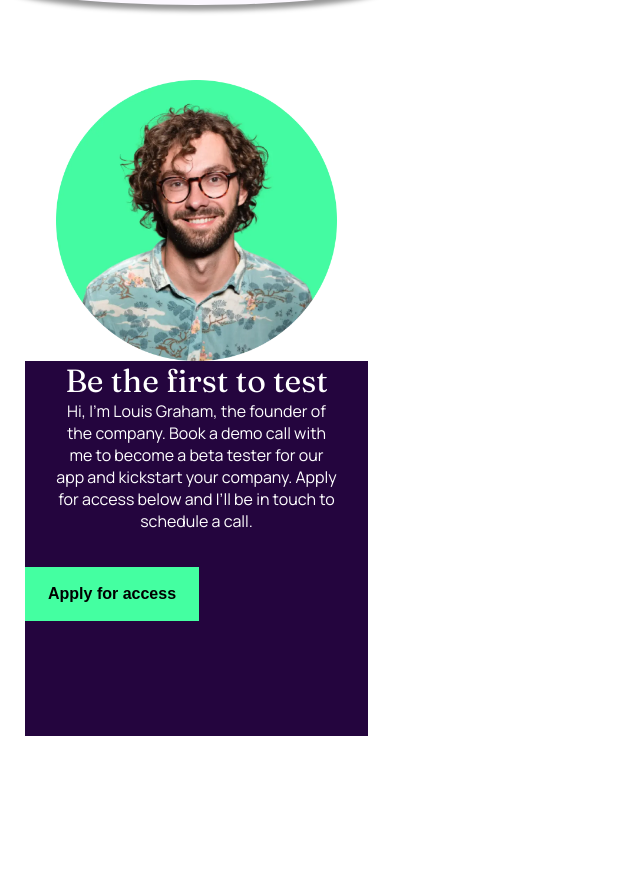
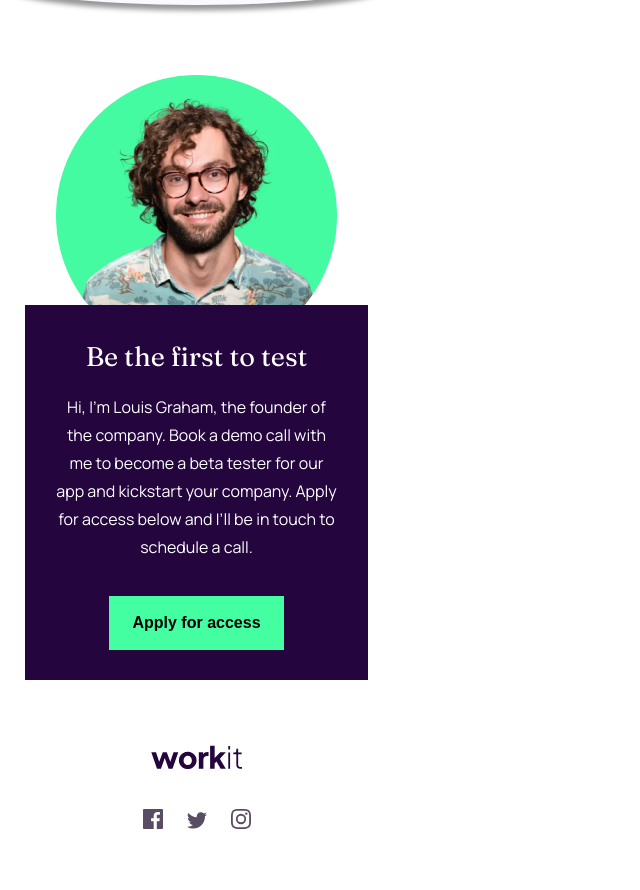
Before and after one commit to rjcrowderschaefer/fm-workit-landing-page, a plain HTML site: page starter-code/index.html in a window 1280 px wide. Shown: the part 1336-2226 px from the top of the page, without its empty margins (0-640 px from the left). Before the commit the page ends 2072 px from the top, so only its background shows below. Drawn offline with Linux system fonts and the light colour scheme.

Commit message:
Update design for tester aside and footer

```diff
--- a/starter-code/index.html
+++ b/starter-code/index.html
@@ -52,43 +52,99 @@
       <div class="insights-num">1</div>
       <p class="insights-description">
         <span class="insights-header">Actionable insights</span>
-        Optimize your products, improve customer
-        satisfaction and stay ahead of the competition with our product data
-        analytics.
+        Optimize your products, improve customer satisfaction and stay ahead of
+        the competition with our product data analytics.
       </p>
       <div class="insights-num">2</div>
       <p class="insights-description">
         <span class="insights-header">Data-driven decisions</span>
-        Make data-driven decisions with our product data
-        analytics. Our AI-generated reports help you unlock insights hidden in
-        your product data.
+        Make data-driven decisions with our product data analytics. Our
+        AI-generated reports help you unlock insights hidden in your product
+        data.
       </p>
       <div class="insights-num">3</div>
       <p class="insights-description">
         <span class="insights-header">Always affordable</span>
-        Always affordable pricing that scales with your
-        business. Get top-quality product data analytics services without hidden
-        costs or unexpected fees.
+        Always affordable pricing that scales with your business. Get
+        top-quality product data analytics services without hidden costs or
+        unexpected fees.
       </p>
     </section>
 
     <aside>
+      <div class="tester-container">
         <img
           src="assets/images/image-founder.webp"
           alt="image of workit owner"
           class="owner-image"
         />
-     <div class="tester-container">
+        <div class="tester-text-container">
           <span class="tester-header">Be the first to test</span>
-      <p class="tester-description">Hi, I'm Louis Graham, the founder of the company.
-      Book a demo call with me to become a beta tester for our app and kickstart
-      your company. Apply for access below and I’ll be in touch to schedule a
+          <p class="tester-description">
+            Hi, I'm Louis Graham, the founder of the company. Book a demo call
+            with me to become a beta tester for our app and kickstart your
+            company. Apply for access below and I’ll be in touch to schedule a
             call.
           </p>
           <button>Apply for access</button>
         </div>
+      </div>
     </aside>
 
-    <footer></footer>
+    <footer>
+      <svg
+        class="footer-logo"
+        xmlns="http://www.w3.org/2000/svg"
+        width="97"
+        height="26"
+        viewBox="0 0 97 26"
+      >
+        <path
+          fill="#24053E"
+          d="m10.528 25 4.064-11.2L18.624 25h4.16l6.048-17.472H23.84l-3.392 10.144-3.776-10.144h-4.16L8.704 17.672 5.312 7.528H.352L6.368 25h4.16Zm28.324.384c1.728 0 3.296-.395 4.704-1.184a9.132 9.132 0 0 0 3.376-3.248c.842-1.376 1.264-2.939 1.264-4.688 0-1.77-.422-3.339-1.264-4.704a9.173 9.173 0 0 0-3.376-3.232c-1.408-.79-2.976-1.184-4.704-1.184-1.728 0-3.302.395-4.72 1.184a9.138 9.138 0 0 0-3.392 3.232c-.843 1.365-1.264 2.933-1.264 4.704 0 1.75.42 3.312 1.264 4.688a9.097 9.097 0 0 0 3.392 3.248c1.418.79 2.992 1.184 4.72 1.184Zm0-4.32c-1.302 0-2.363-.448-3.184-1.344-.822-.896-1.232-2.048-1.232-3.456 0-1.387.41-2.533 1.232-3.44.82-.907 1.882-1.36 3.184-1.36 1.3 0 2.357.453 3.168 1.36.81.907 1.216 2.053 1.216 3.44 0 1.408-.406 2.56-1.216 3.456-.811.896-1.867 1.344-3.168 1.344ZM55.367 25v-9.408c0-1.301.363-2.31 1.088-3.024.725-.715 1.675-1.072 2.848-1.072h1.504v-4.16h-1.024c-1.067 0-2.01.197-2.832.592-.821.395-1.456 1.136-1.904 2.224V7.528h-4.48V25h4.8Zm11.908 0v-5.344l1.92-2.112L73.643 25h5.44l-6.304-10.432 6.336-7.04h-5.92l-5.92 6.304V.776h-4.8V25h4.8ZM83.598 4.68V1.16h-1.92v3.52h1.92Zm0 20.32V8.008h-1.92V25h1.92Zm11.012.192c.17 0 .405-.01.704-.032.298-.021.565-.064.8-.128v-1.76a11.29 11.29 0 0 1-1.216.096c-.768 0-1.355-.139-1.76-.416a2.012 2.012 0 0 1-.816-1.088 4.628 4.628 0 0 1-.208-1.376V9.832h3.712V8.008h-3.712V4.04h-1.92v1.824c0 .661-.176 1.184-.528 1.568-.352.384-.838.576-1.456.576h-1.216v1.824h3.2v10.656c0 1.536.378 2.704 1.136 3.504.757.8 1.85 1.2 3.28 1.2Z"
+        />
+      </svg>
+
+      <div class="social-logos-footer">
+        <svg
+          class="social-logo"
+          xmlns="http://www.w3.org/2000/svg"
+          width="20"
+          height="20"
+          viewBox="0 0 20 20"
+        >
+          <path
+            fill="#584D62"
+            d="M18.896 0H1.104C.494 0 0 .494 0 1.104v17.793C0 19.506.494 20 1.104 20h9.58v-7.745H8.076V9.237h2.606V7.01c0-2.583 1.578-3.99 3.883-3.99 1.104 0 2.052.082 2.329.119v2.7h-1.598c-1.254 0-1.496.597-1.496 1.47v1.928h2.989l-.39 3.018h-2.6V20h5.098c.608 0 1.102-.494 1.102-1.104V1.104C20 .494 19.506 0 18.896 0Z"
+          />
+        </svg>
+
+        <svg
+          class="social-logo"
+          xmlns="http://www.w3.org/2000/svg"
+          width="20"
+          height="17"
+          viewBox="0 0 20 17"
+        >
+          <path
+            fill="#584D62"
+            d="M20 2.172a8.192 8.192 0 0 1-2.357.646 4.11 4.11 0 0 0 1.805-2.27 8.22 8.22 0 0 1-2.606.996A4.096 4.096 0 0 0 13.847.248c-2.65 0-4.596 2.472-3.998 5.037A11.648 11.648 0 0 1 1.392 1a4.109 4.109 0 0 0 1.27 5.478 4.086 4.086 0 0 1-1.858-.513c-.045 1.9 1.318 3.679 3.291 4.075a4.113 4.113 0 0 1-1.853.07 4.106 4.106 0 0 0 3.833 2.849A8.25 8.25 0 0 1 0 14.658a11.616 11.616 0 0 0 6.29 1.843c7.618 0 11.923-6.434 11.663-12.205A8.354 8.354 0 0 0 20 2.172Z"
+          />
+        </svg>
+
+        <svg
+          class="social-logo"
+          xmlns="http://www.w3.org/2000/svg"
+          width="20"
+          height="20"
+          viewBox="0 0 20 20"
+        >
+          <path
+            fill="#584D62"
+            d="M10 1.802c2.67 0 2.987.01 4.042.059 2.71.123 3.975 1.409 4.099 4.099.048 1.054.057 1.37.057 4.04 0 2.672-.01 2.988-.057 4.042-.124 2.687-1.387 3.975-4.1 4.099-1.054.048-1.37.058-4.041.058-2.67 0-2.987-.01-4.04-.058-2.717-.124-3.977-1.416-4.1-4.1-.048-1.054-.058-1.37-.058-4.041 0-2.67.01-2.986.058-4.04.124-2.69 1.387-3.977 4.1-4.1 1.054-.048 1.37-.058 4.04-.058ZM10 0C7.284 0 6.944.012 5.877.06 2.246.227.227 2.242.061 5.877.01 6.944 0 7.284 0 10s.012 3.057.06 4.123c.167 3.632 2.182 5.65 5.817 5.817 1.067.048 1.407.06 4.123.06s3.057-.012 4.123-.06c3.629-.167 5.652-2.182 5.816-5.817.05-1.066.061-1.407.061-4.123s-.012-3.056-.06-4.122C19.777 2.249 17.76.228 14.124.06 13.057.01 12.716 0 10 0Zm0 4.865a5.135 5.135 0 1 0 0 10.27 5.135 5.135 0 0 0 0-10.27Zm0 8.468a3.333 3.333 0 1 1 0-6.666 3.333 3.333 0 0 1 0 6.666Zm5.338-9.87a1.2 1.2 0 1 0 0 2.4 1.2 1.2 0 0 0 0-2.4Z"
+          />
+        </svg>
+      </div>
+    </footer>
   </body>
 </html>
--- a/starter-code/style.css
+++ b/starter-code/style.css
@@ -185,25 +185,45 @@ aside {
   align-items: center;
 }
 
+.tester-container {
+  display: flex;
+  flex-direction: column;
+  align-items: center;
+  position: relative;
+  margin-top: 225px;
+  /* width: 343px;
+  height: 375px; */
+  /* background-color: #24053E;
+  color: #ffffff; */
+}
+
 .owner-image {
+  position: absolute;
   width: 281px;
   height: 281px;
   margin-right: auto;
   margin-left: auto;
+  top: -230px;
+  z-index: -1
+
 }
 
-.tester-container {
+.tester-text-container {
+  display: flex;
+  flex-direction: column;
+  background-color: #24053E;
+  color: #ffffff;
   width: 343px;
   height: 375px;
-  background-color: #24053E;
-  color: #ffffff;
 }
 
 .tester-header {
   font-family: "Fraunces", serif;
-  font-size: 3.2rem;
+  font-size: 2.7rem;
   display: block;
   text-align: center;
+  padding-top: 35px;
+  padding-bottom: 20px;
 }
 
 .tester-description {
@@ -211,4 +231,31 @@ aside {
   font-size: 1.6rem;
   text-align: center;
   margin: 0 30px;
+  line-height: 2.8rem;;
 }
+
+footer {
+  display: flex;
+  align-items: center;
+  flex-direction: column;;
+  height: 210px;
+}
+
+.footer-logo {
+  display: block;
+  width: 95.75px;
+  height: 24.61px;
+  margin-top: 65px;
+  margin-bottom: 40px
+}
+
+.social-logos-footer {
+  display: flex;
+  /* justify-content: space-evenly; */
+  align-items: baseline;
+}
+
+.social-logo {
+  margin-right: 12px;
+  margin-left: 12px;
+}
```
Lines whose indentation alone changed are shown as unchanged.
